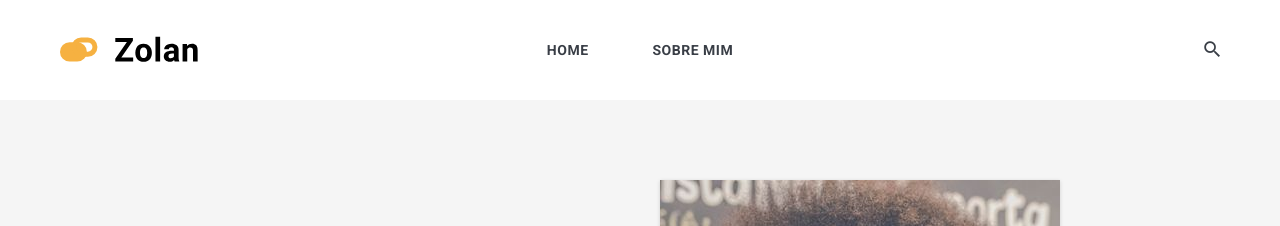
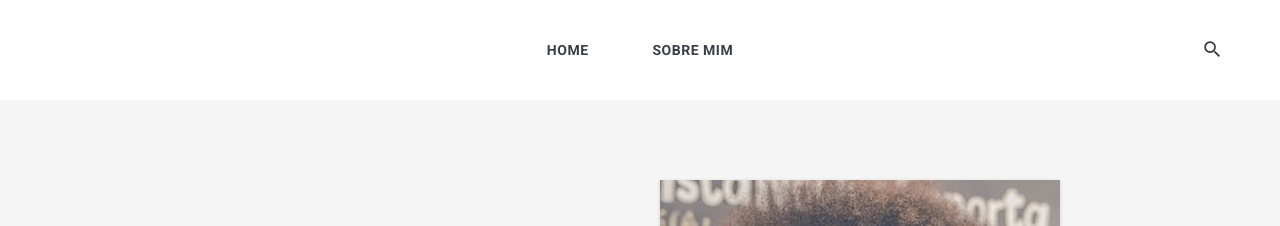
Before and after one commit to ruan-brandao/ruan-brandao.github.io, a Jekyll site: the page built from index.html, in a window 1280 px wide. Shown: the top 226 px of the page. Built offline with Jekyll 4.4.1, drawn with Linux system fonts in a browser that asks for light colours; nearby versions of some CDN libraries; the list of posts is cut into pages by our own code.

Commit message:
Comment out template logo

```diff
--- a/_includes/header.html
+++ b/_includes/header.html
@@ -4,7 +4,7 @@
       <!-- begin header -->
       <header class="header">
 
-        <div class="logo">
+        <!-- <div class="logo">
           <a class="logo__link" href="{{site.baseurl}}/">
           {%if site.data.settings.logo %}
             <img class="logo__image" src="{{ site.baseurl }}/images/{{ site.data.settings.logo }}" alt="{{ site.data.settings.title }}">
@@ -12,7 +12,7 @@
             {{ site.data.settings.title }}
           {% endif %}
           </a>
-        </div>
+        </div> -->
 
         <nav class="main-nav">
 
```
